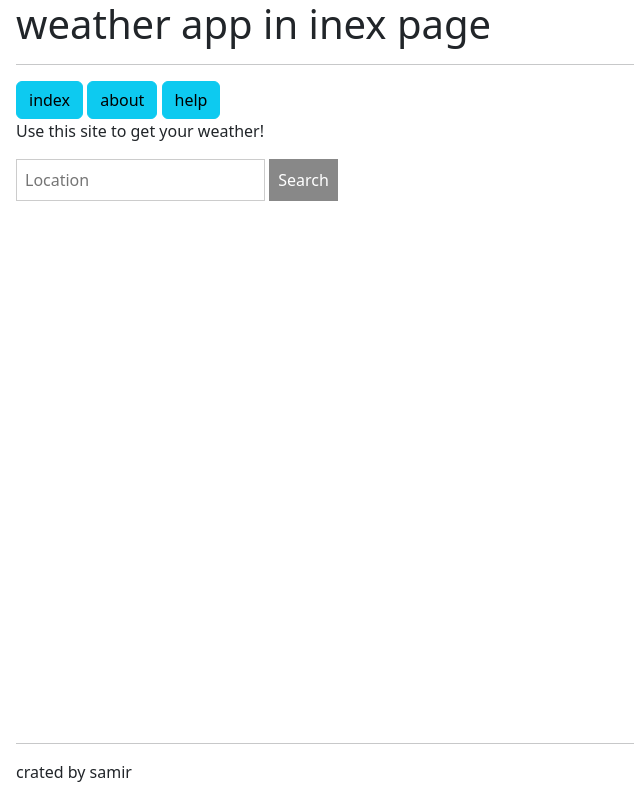
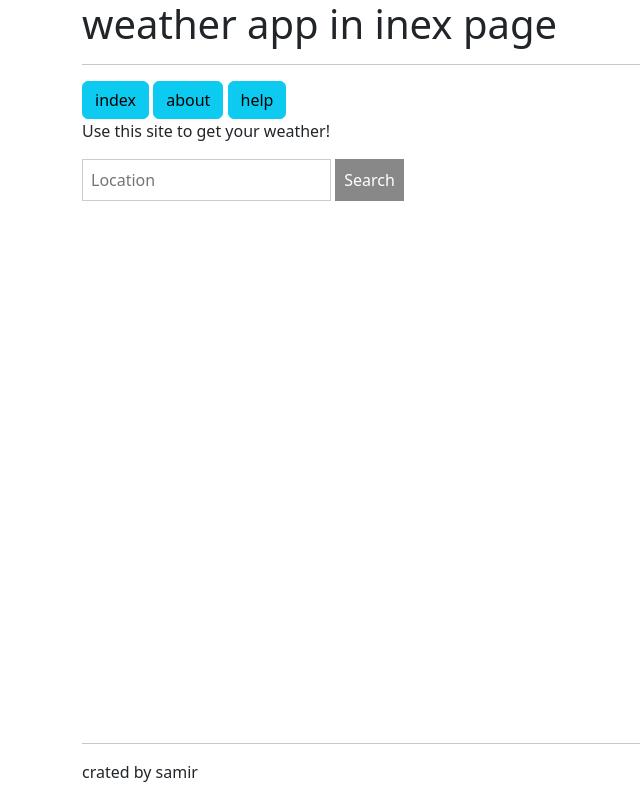
Before and after one commit to samirboulgant/WEATHER-APP, a Node server app: page / in a window 1280 px wide. Shown: the whole page, without its empty margins (0-640 px from the left). Run offline with Node 20, Linux system fonts and the light colour scheme.

Commit message:
sm changes

```diff
--- a/templates/views/404.hbs
+++ b/templates/views/404.hbs
@@ -8,7 +8,7 @@
     <link rel="stylesheet" href="/css/styles.css">
 </head>
 
-<body>
+<body class="container">
     <div class="main-content">
         {{>header}}
         <p>{{errorMessage}}</p>
--- a/templates/views/help.hbs
+++ b/templates/views/help.hbs
@@ -8,7 +8,7 @@
     <link rel="stylesheet" href="/css/styles.css">
 </head>
 
-<body>
+<body class="container">
     <div class="main-content">
         {{>header}}
         <p>{{helpText}}</p>
--- a/templates/views/index.hbs
+++ b/templates/views/index.hbs
@@ -9,7 +9,7 @@
     <link rel="stylesheet" href="/css/styles.css">
 </head>
 
-<body>
+<body class="container">
     <div class="main-content">
         {{>header}}
 
```
